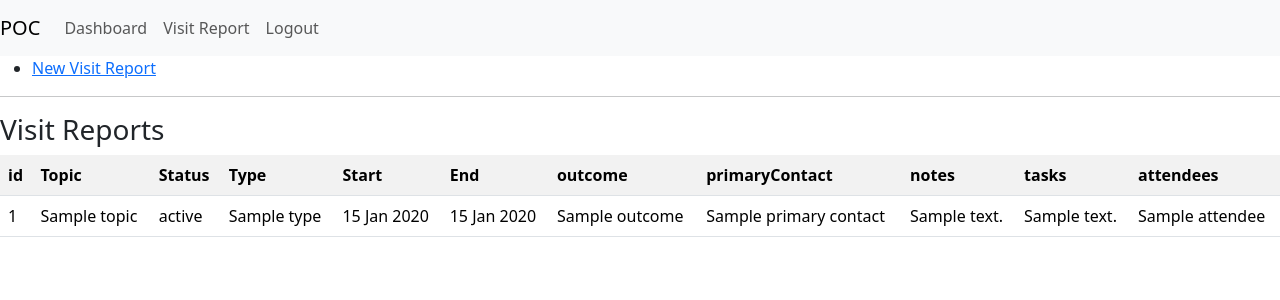
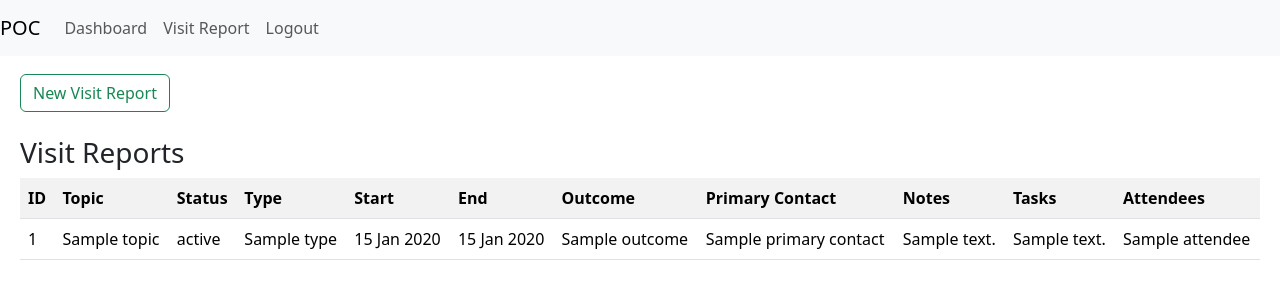
Before and after one commit to mepixop/visitreport, a Node project: template src/views/visitReport.hbs in a window 1280 px wide. Shown: the top 300 px of the page. Run offline with Node 20 templates, Linux system fonts and the light colour scheme; the template is opened without the code that fills it: most values are stand-ins (such as "Sample title", 1, 10 or a date in 2020).

Commit message:
small ajustments to visitreport list

```diff
--- a/src/CSS/style.css
+++ b/src/CSS/style.css
@@ -60,3 +60,9 @@
 .outcome-verypositive {
   background-color: #c3f798;
 }
+
+.task-list {
+  width: fit-content;
+  min-width: max-content;
+  max-width: 50vh;
+}
--- a/src/views/visitReport.hbs
+++ b/src/views/visitReport.hbs
@@ -9,27 +9,25 @@
   </head>
   <body>
     <!-- <p>This is the Visit Reports page for {{user.username}}.</p> -->
-        {{> header}}
-          <ul>
-            <li><a href="/visit-report/form">New Visit Report</a></li>
-          </ul>
-        </p>
-        <hr />
-        <p>
-          <h3>Visit Reports</h3>
+    {{> header}}
+    <div class="main-content" >
+          <nav class="navbar navbar-light">
+            <a class="btn btn-outline-success my-2 my-sm-0" href="/visit-report/form">New Visit Report</a>
+          </nav>
+          <h3 style="padding-top : 2vh">Visit Reports</h3>
           <table class="table table-striped">
             <tr>
-              <th>id</th>
+              <th>ID</th>
               <th>Topic</th>
               <th>Status</th>
               <th>Type</th>
               <th class="date-td">Start</th>
               <th class="date-td">End</th>
-              <th>outcome</th>
-              <th>primaryContact</th>
-              <th>notes</th>
-              <th>tasks</th>
-              <th>attendees</th>
+              <th>Outcome</th>
+              <th>Primary Contact</th>
+              <th>Notes</th>
+              <th>Tasks</th>
+              <th>Attendees</th>
             </tr>
             {{#each reports}}
             <tr>
@@ -42,7 +40,7 @@
               <td>{{outcome}}</td>
               <td>{{primaryContact.name}}</td>
               <td>{{notes}}</td>
-              <td>
+              <td class="task-list">
               {{#each tasks}}
                 <div>{{description}}</div>
               {{/each}}
@@ -55,7 +53,7 @@
             </tr>
             {{/each}}
           </table>
-        </p>
 
+      </div>
     </body>
 </html>
```
